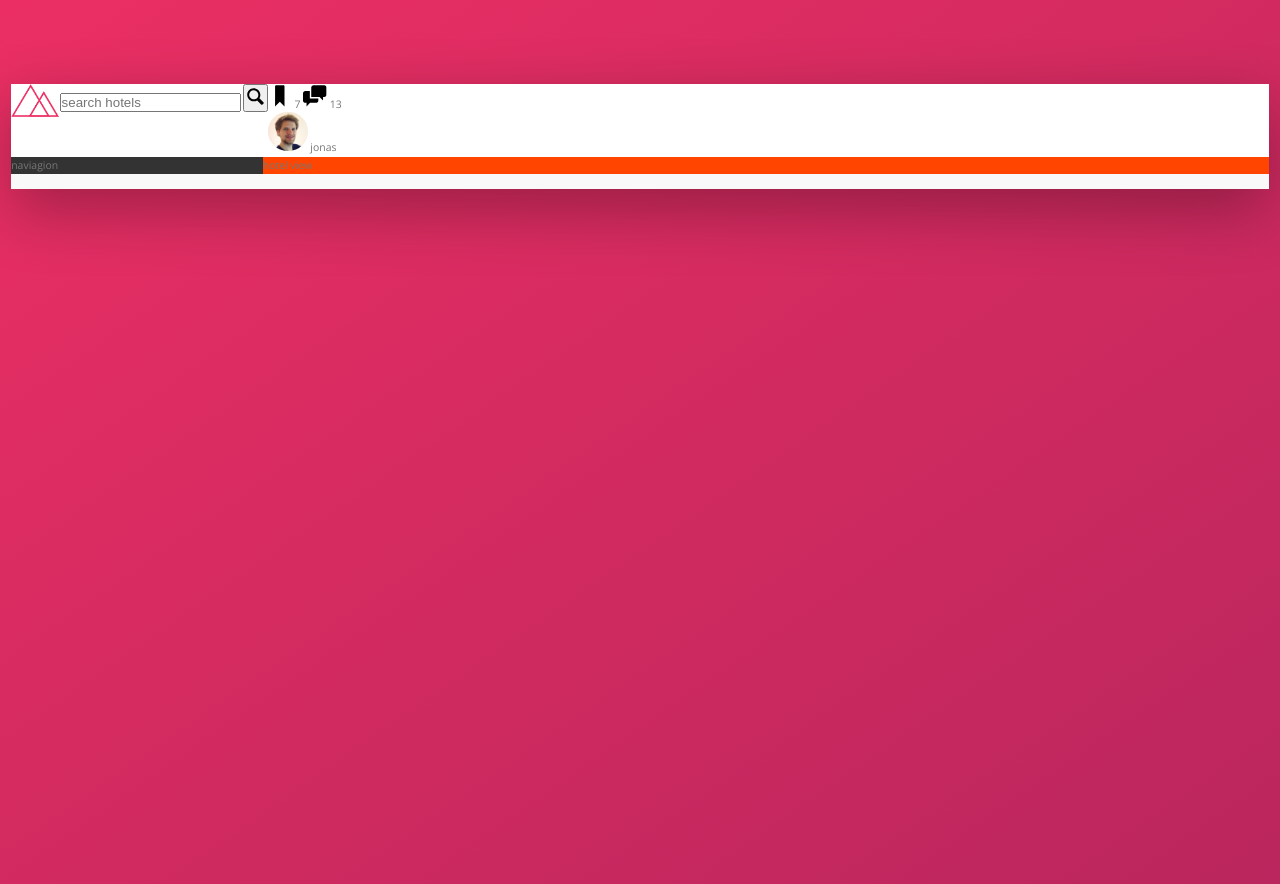
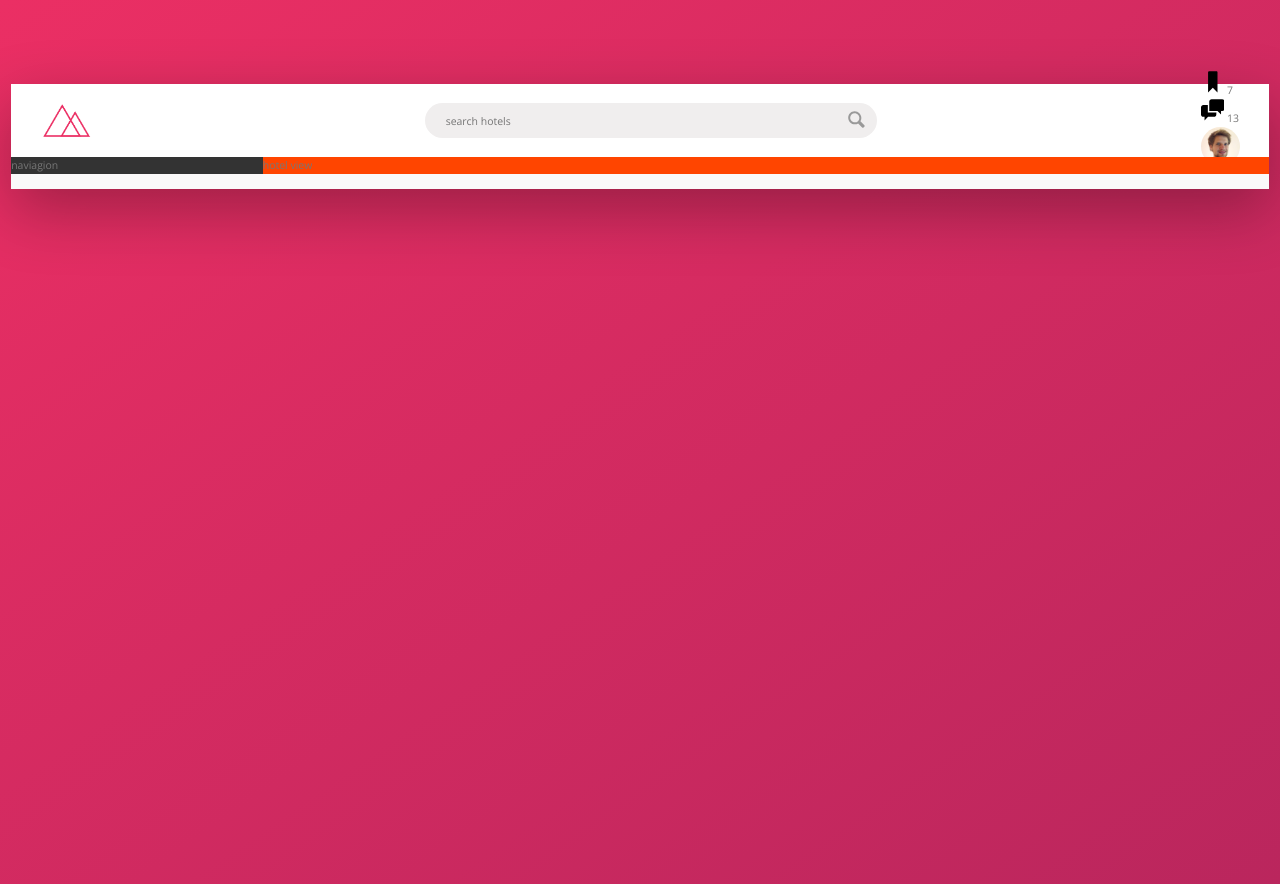
Before and after one commit to akshitkumar450/trillo, a website: page index.html in a window 1280 px wide. Drawn offline with nearby package versions, Linux system fonts and the light colour scheme.

Commit message:
header part-2

```diff
--- a/index.html
+++ b/index.html
@@ -31,13 +31,13 @@
                       <svg class="user-nav__icon">
                           <use xlink:href="img/sprite.svg#icon-bookmark"></use>
                       </svg>
+                      <span class="user-nav__notification">7</span>
+                  </div>
 
-                      <span class="user-nav__notification">7</span>
-
+                 <div class="user-nav__icon-box">
                       <svg class="user-nav__icon">
                           <use xlink:href="img/sprite.svg#icon-chat"></use>
                       </svg>
-
                       <span class="user-nav__notification">13</span>
                  </div>
 
--- a/sass/_component.scss
+++ b/sass/_component.scss
@@ -3,23 +3,63 @@
 
 .logo {
   height: 3.2rem;
+  margin-left: 3rem;
 }
 
 // search box
 .search {
+  flex: 0 0 40%;
+
+  //   nested flexbox container
+  display: flex;
+  justify-content: center;
+  align-items: center;
+
   &__input {
+    font-family: inherit;
+    font-size: inherit;
+    color: inherit;
+    background-color: var(--color-grey-light-3);
+    border: none;
+    width: 90%;
+    padding: 1rem 2rem;
+    border-radius: 50rem;
+    transition: all 0.8s;
+
+    //  to get the search icon on top
+    margin-right: -3rem;
+
+    &:focus {
+      outline: none;
+      width: 100%;
+    }
   }
-  &__button {
+
+  &__btn {
+    border: none;
+    background-color: var(--color-grey-light-3);
+    cursor: pointer;
   }
 
   &__icon {
     height: 2rem;
     width: 2rem;
+    //  to change the color of svg icon
+    fill: var(--color-grey-dark-3);
+  }
+
+  &::placeholder {
+    font-weight: 100;
+    color: var(--color-grey-light-4);
   }
 }
 
 // user nav
 .user-nav {
+  //   display: flex;
+  //   justify-content: center;
+  //   align-items: center;
+
   &__icon-box {
   }
 
--- a/sass/_layout.scss
+++ b/sass/_layout.scss
@@ -11,6 +11,8 @@
   background-color: #fff;
   border-bottom: var(--color-grey-light-2);
   display: flex;
+  justify-content: space-between;
+  align-items: center;
 }
 
 .content {
```
Also changed, not shown: css/style.css.
